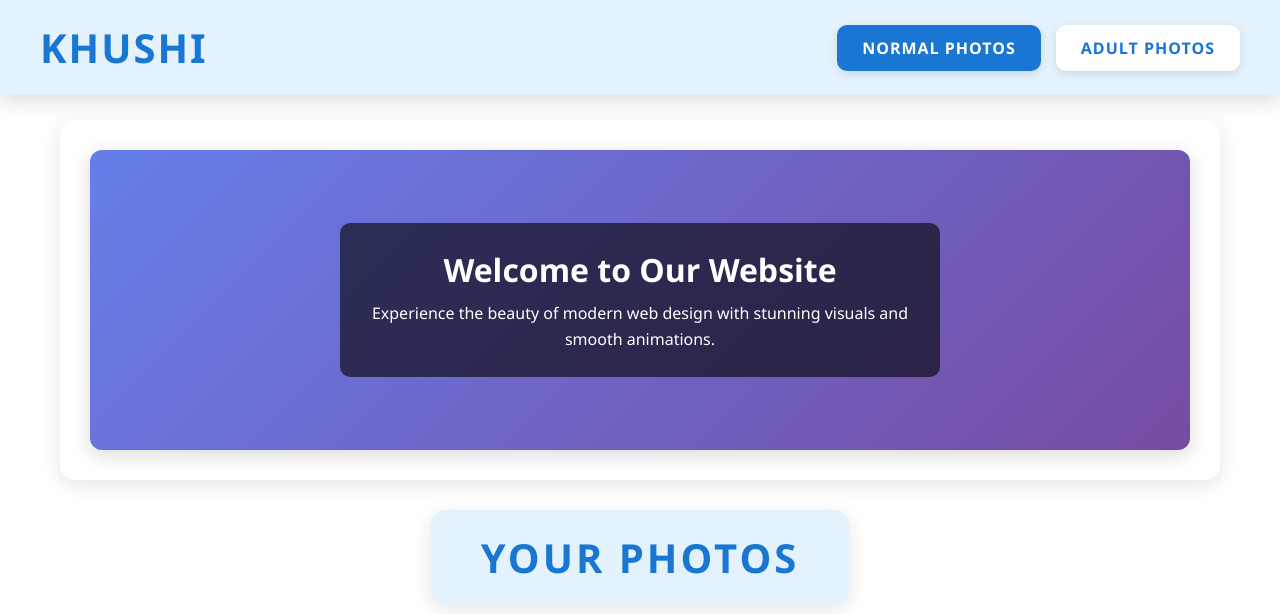
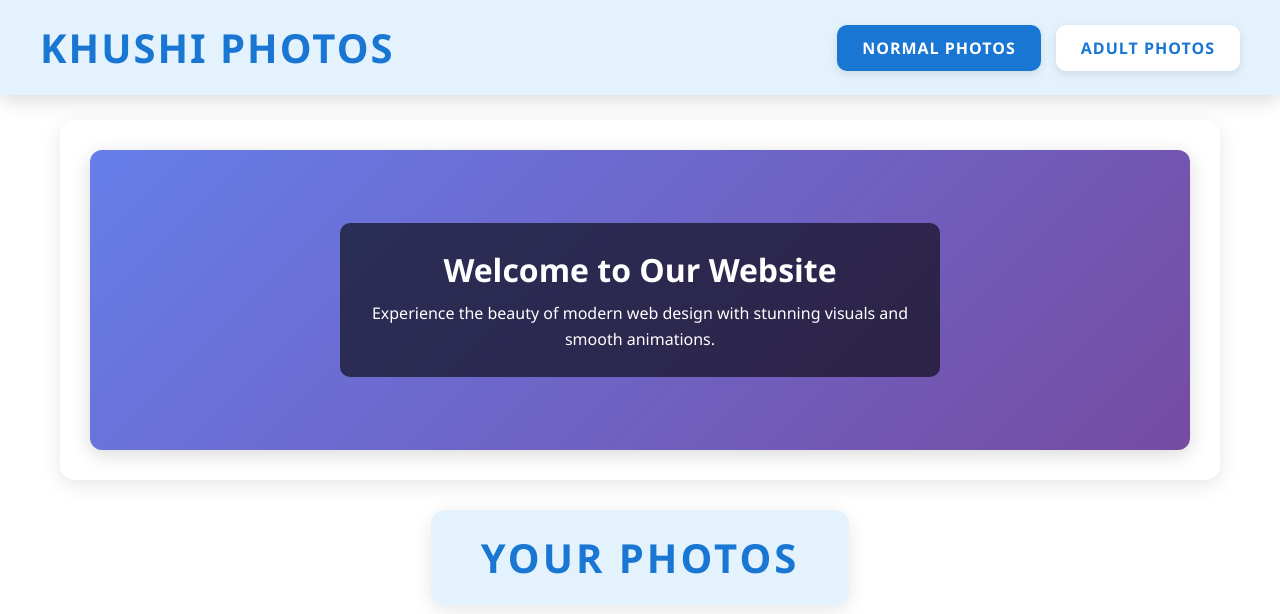
Before and after one commit to inder9518/khushi, a plain HTML site: page INDEX.HTML in a window 1280 px wide. Shown: the top 614 px of the page. Drawn offline with Linux system fonts and the light colour scheme.

Commit message:
Update INDEX.HTML

```diff
--- a/INDEX.HTML
+++ b/INDEX.HTML
@@ -358,7 +358,7 @@
   <div class="header">
     <div class="header-container">
       <div class="logo">
-        <h1>KHUSHI</h1>
+        <h1>KHUSHI PHOTOS</h1>
       </div>
       <div class="menu-toggle" id="menu-toggle">
         <span></span><span></span><span></span>
```
